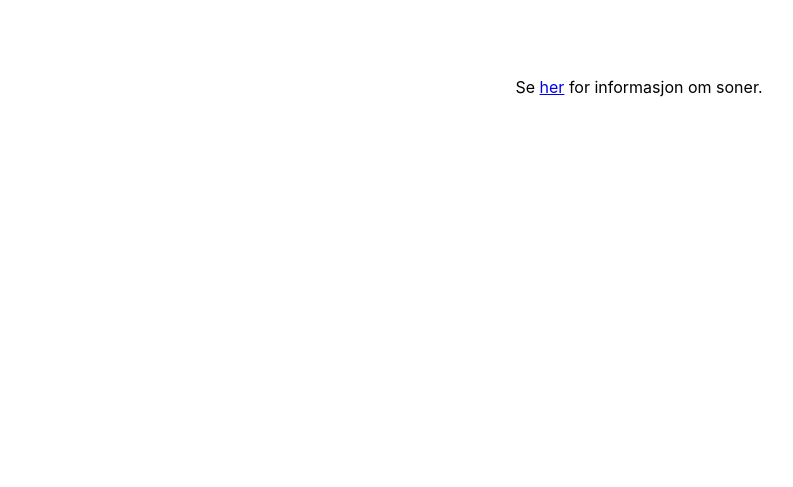
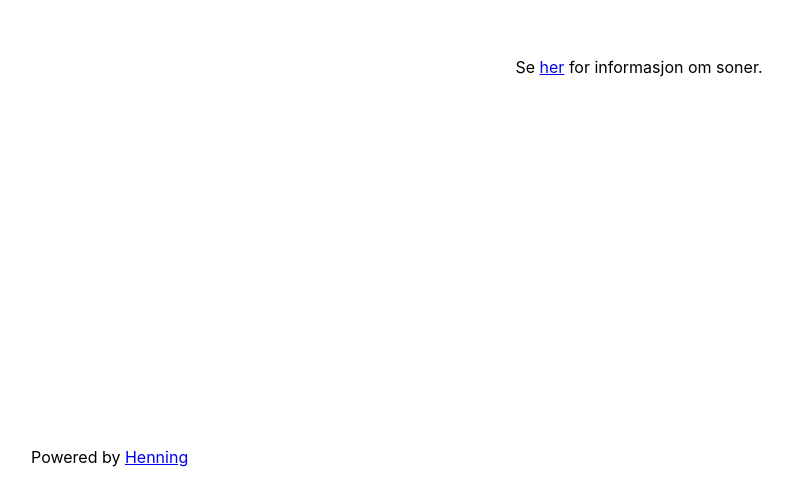
Before and after one commit to henninghaakonsen/hvakosterendusj, a Next.js app: page / in a window 1280 px wide. Shown: the part 313-800 px from the top of the page, without its empty margins (1-794 px from the left). Built offline with nearby package versions, Linux system fonts and the light colour scheme; no server answers.

Commit message:
Legger inn kontaktinfo

```diff
--- a/pages/index.js
+++ b/pages/index.js
@@ -53,6 +53,9 @@ export default function Home() {
           for informasjon om soner.
         </p>
       </main>
+      <footer>
+        Powered by <a href={"https://github.com/henninghaakonsen"}>Henning</a>
+      </footer>
     </div>
   );
 }
--- a/styles/Home.module.css
+++ b/styles/Home.module.css
@@ -3,7 +3,7 @@
 }
 
 .main {
-  min-height: 100vh;
+  min-height: 95vh;
   padding: 4rem 0;
   flex: 1;
   display: flex;
```
